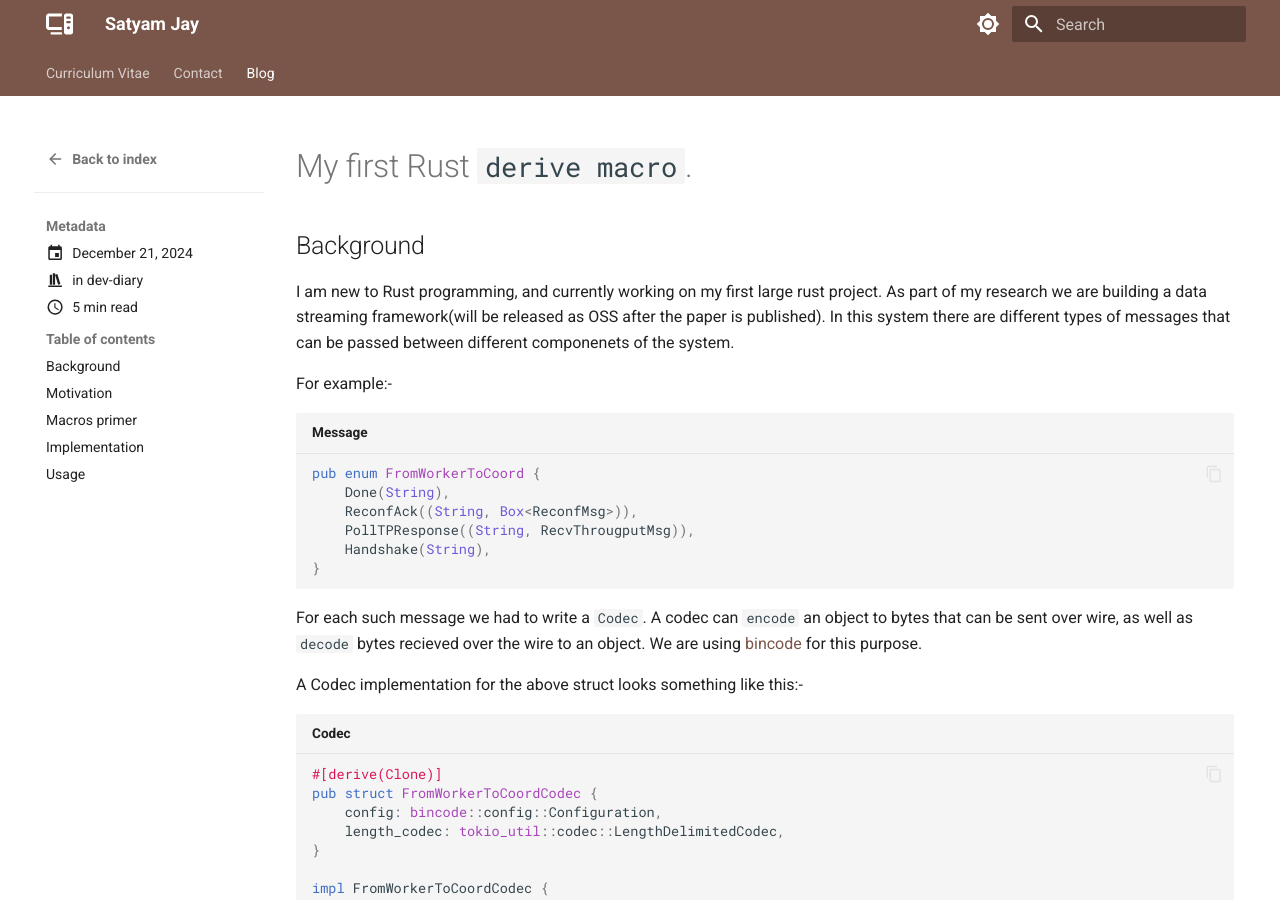
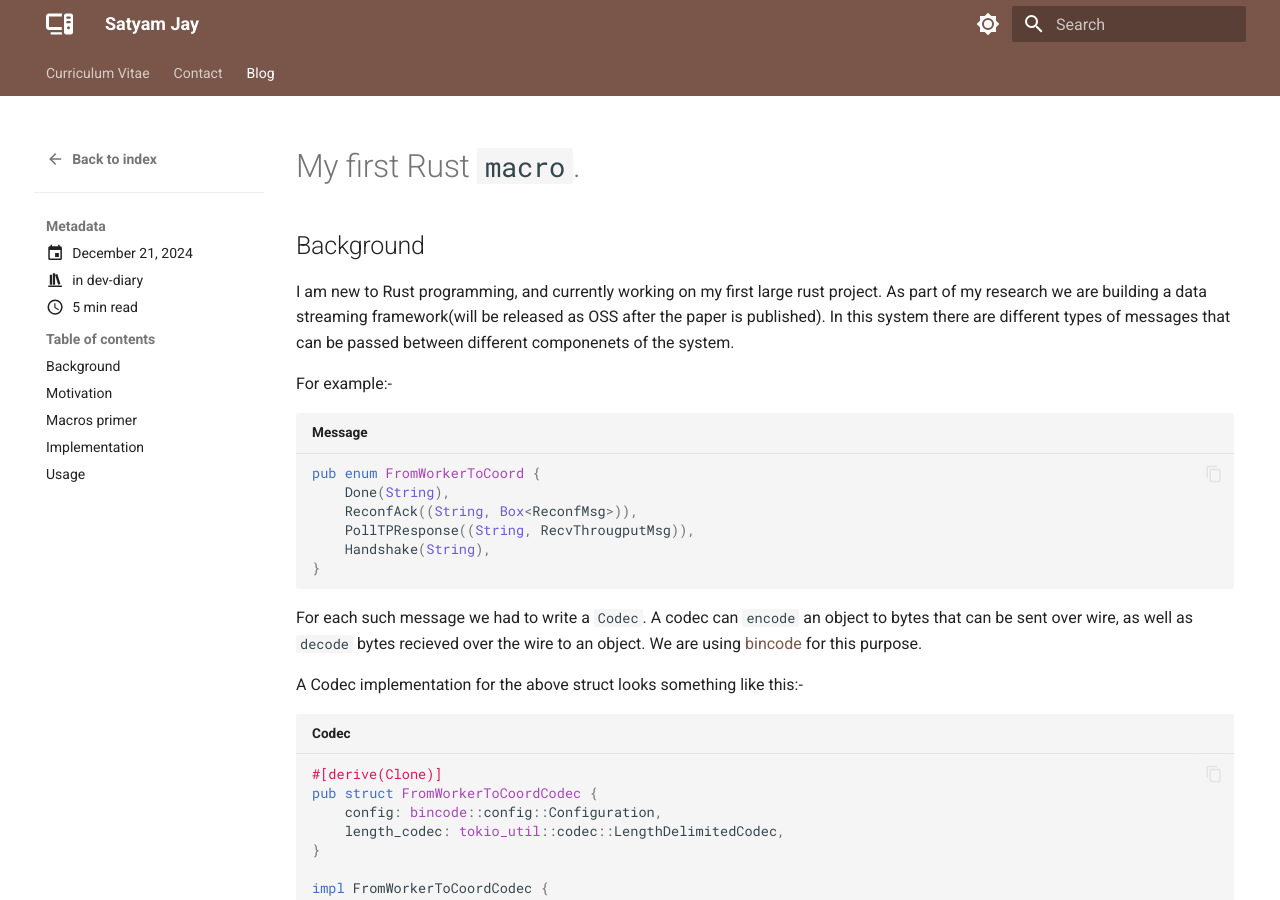
Before and after one commit to satyamjay-iitd/satyamjay-iitd.github.io, an MkDocs documentation site: the page built from docs/blog/posts/dev-diary01.md, in a window 1280 px wide and 900 px high. Built offline with MkDocs 1.6.1 and Material for MkDocs 9.7.7, drawn with Linux system fonts in a browser that asks for light colours.

Commit message:
rename title

```diff
--- a/docs/blog/posts/dev-diary01.md
+++ b/docs/blog/posts/dev-diary01.md
@@ -7,7 +7,7 @@ tags:
   - rust
 ---
 
-#  My first Rust `derive macro`.
+#  My first Rust `macro`.
 
 
 <!-- more -->
```
